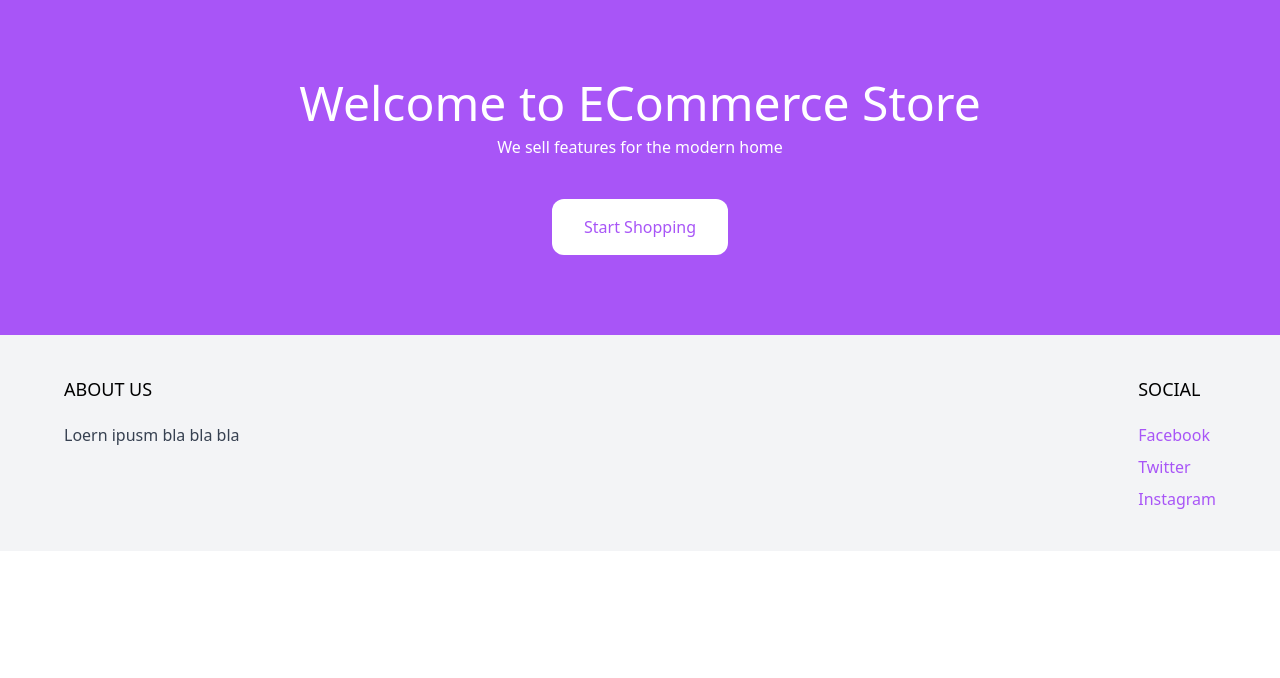
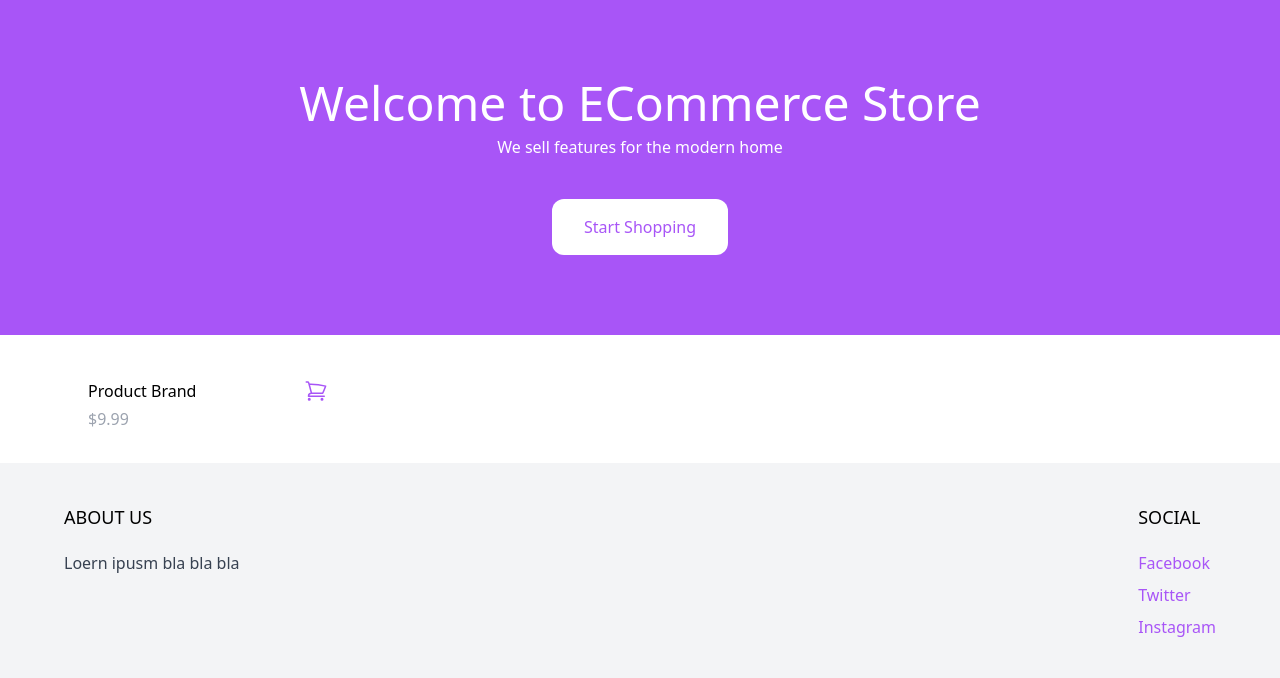
Before and after one commit to mohammedashrafdagga/ecommerce, a Django app: page / in a window 1280 px wide. Shown: the part 78-756 px from the top of the page. Run offline with Django 4.2, Linux system fonts and the light colour scheme; some libraries are stand-ins or nearby versions.

Commit message:
adding project section to index page

```diff
--- a/core/templates/core/base.html
+++ b/core/templates/core/base.html
@@ -61,22 +61,7 @@
     <!-- end navbar -->
     <!-- Header Here -->
 
-    <main>
-      <header class="px-6 py-10 lg:py-20 bg-purple-500">
-        <div class="max-w-3xl mx-auto text-center">
-          <p class="mb-2 text-3xl lg:text-5xl text-white">
-            Welcome to ECommerce Store
-          </p>
-          <p class="mb-10 text-white">We sell features for the modern home</p>
-          <a
-            href="#"
-            class="inline-block px-8 py-4 rounded-xl bg-white text-purple-500 hover:bg-gray-200"
-          >
-            Start Shopping
-          </a>
-        </div>
-      </header>
-    </main>
+    <main>{% block content %}{% endblock %}</main>
     <!-- End Header -->
     <!-- start footer -->
     <footer class="bg-gray-100">
--- /dev/null
+++ b/core/templates/core/index.html
@@ -0,0 +1,48 @@
+{% extends 'core/base.html' %}
+
+<!-- main content -->
+{% block content %}
+<header class="px-6 py-10 lg:py-20 bg-purple-500">
+  <div class="max-w-3xl mx-auto text-center">
+    <p class="mb-2 text-3xl lg:text-5xl text-white">
+      Welcome to ECommerce Store
+    </p>
+    <p class="mb-10 text-white">We sell features for the modern home</p>
+    <a
+      href="#"
+      class="inline-block px-8 py-4 rounded-xl bg-white text-purple-500 hover:bg-gray-200"
+    >
+      Start Shopping
+    </a>
+  </div>
+</header>
+<div class="max-w-6xl mx-auto py-2 px-6 xl:px-0">
+  <div class="products flex items-center flex-wrap">
+    <div class="w-full md:w-1/3 xl:w-1/4 p-6">
+      <a href="#">
+        <img src="" alt="" class="rounded-xl hover:shadow-lg" />
+      </a>
+      <div class="pt-3 flex items-center justify-between">
+        <a href="#"> Product Brand </a>
+        <a href="#" class="text-purple-500 hover:text-purple-800">
+          <svg
+            xmlns="http://www.w3.org/2000/svg"
+            fill="none"
+            viewBox="0 0 24 24"
+            stroke-width="1.5"
+            stroke="currentColor"
+            class="w-6 h-6"
+          >
+            <path
+              stroke-linecap="round"
+              stroke-linejoin="round"
+              d="M2.25 3h1.386c.51 0 .955.343 1.087.835l.383 1.437M7.5 14.25a3 3 0 00-3 3h15.75m-12.75-3h11.218c1.121-2.3 2.1-4.684 2.924-7.138a60.114 60.114 0 00-16.536-1.84M7.5 14.25L5.106 5.272M6 20.25a.75.75 0 11-1.5 0 .75.75 0 011.5 0zm12.75 0a.75.75 0 11-1.5 0 .75.75 0 011.5 0z"
+            />
+          </svg>
+        </a>
+      </div>
+      <p class="pt-1 text-gray-400">$9.99</p>
+    </div>
+  </div>
+</div>
+{% endblock %}
--- a/core/views.py
+++ b/core/views.py
@@ -3,4 +3,4 @@ from django.shortcuts import render
 
 # frontend page
 def frontpage(request):
-    return render(request, 'core/base.html')
+    return render(request, 'core/index.html')
```
